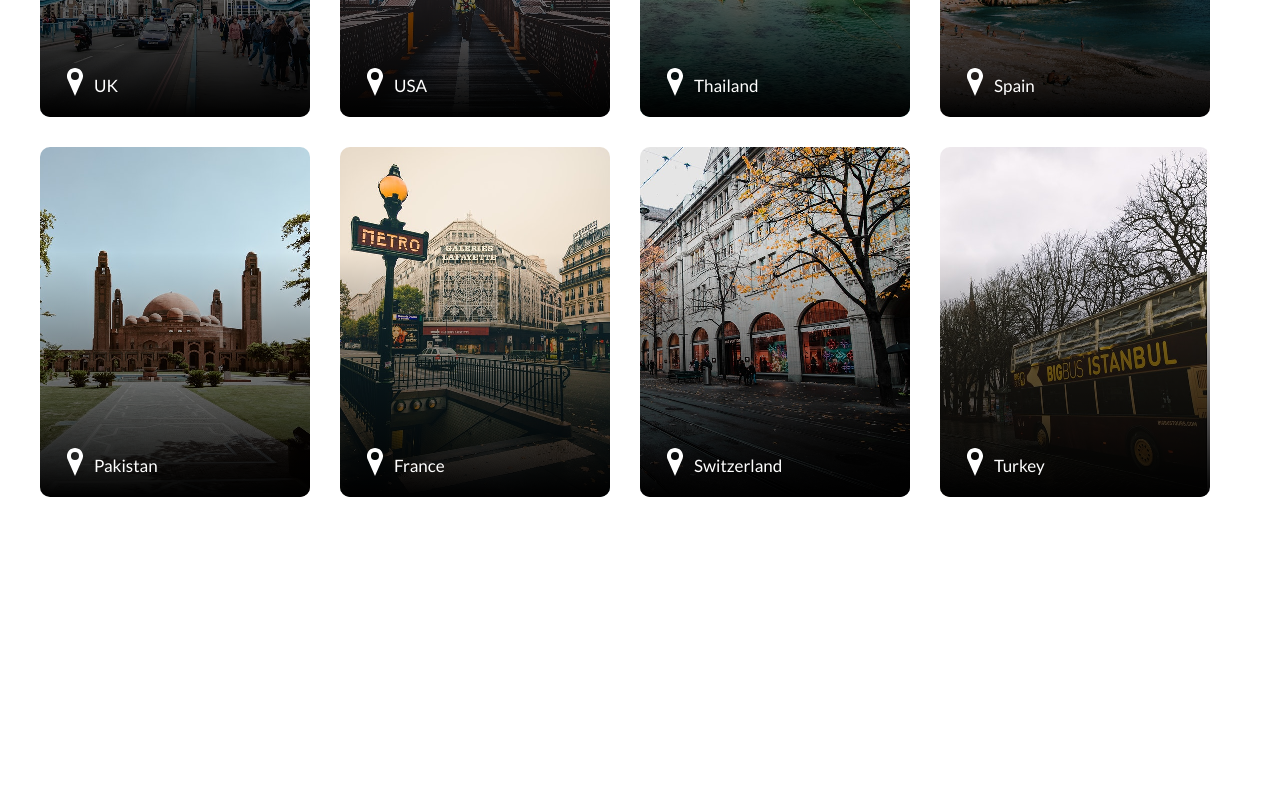
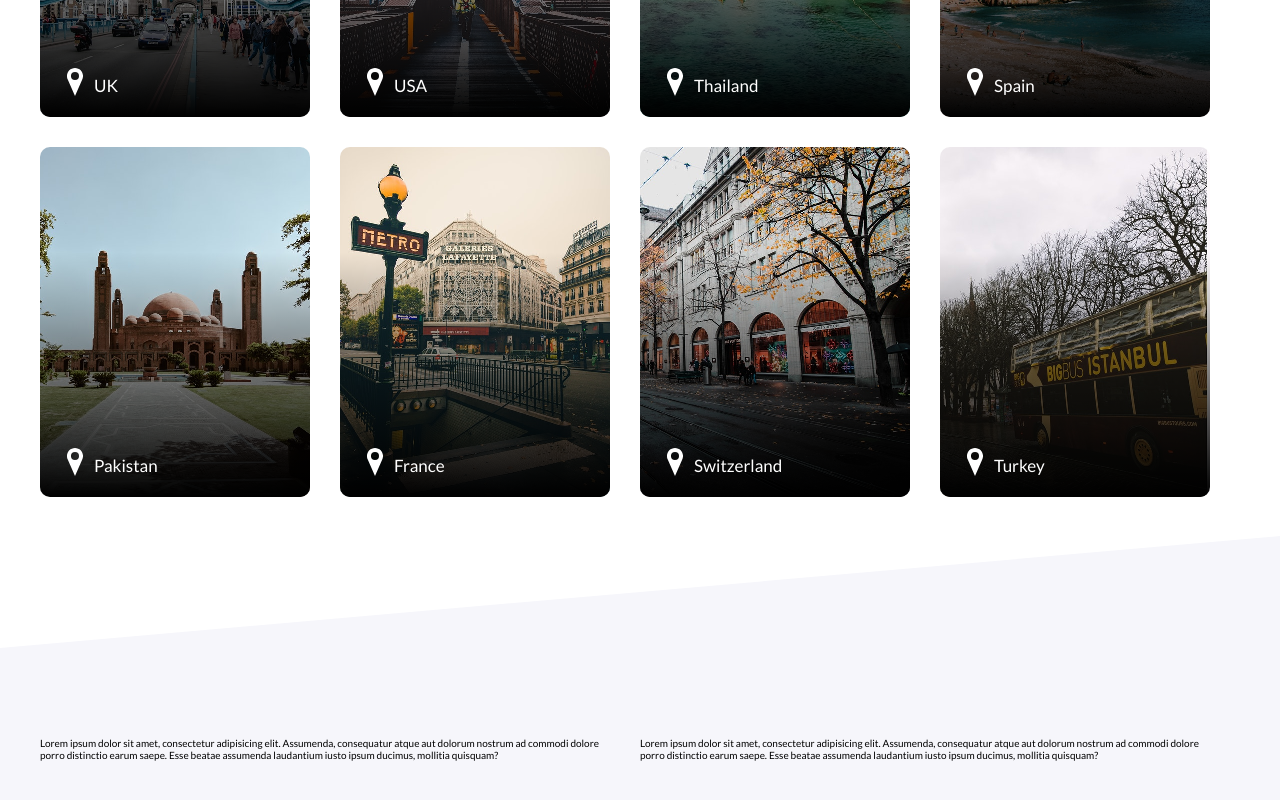
Before and after one commit to NamNguyenGit/NextLevelSolutionTrain, a React (Create React App) app in the folder Udemy_courses/travel-website/: page / in a window 1280 px wide. Shown: the part 1338-2138 px from the top of the page. Before the commit the page ends 1930 px from the top, so only its background shows below. Built offline with nearby package versions, Linux system fonts and the light colour scheme.

Commit message:
Service Skew Background

```diff
--- /dev/null
+++ b/Udemy_courses/travel-website/src/components/servies/Services.js
@@ -0,0 +1,25 @@
+const Services = () => {
+  return (
+    <div className="services">
+      <div className="services__contents">
+        <div className="container">
+          <div className="row mr-minus-15 ml-minus-15">
+            <div className="col-6 p-15">
+              Lorem ipsum dolor sit amet, consectetur adipisicing elit.
+              Assumenda, consequatur atque aut dolorum nostrum ad commodi dolore
+              porro distinctio earum saepe. Esse beatae assumenda laudantium
+              iusto ipsum ducimus, mollitia quisquam?
+            </div>
+            <div className="col-6 p-15">
+              Lorem ipsum dolor sit amet, consectetur adipisicing elit.
+              Assumenda, consequatur atque aut dolorum nostrum ad commodi dolore
+              porro distinctio earum saepe. Esse beatae assumenda laudantium
+              iusto ipsum ducimus, mollitia quisquam?
+            </div>
+          </div>
+        </div>
+      </div>
+    </div>
+  );
+};
+export default Services;
--- a/Udemy_courses/travel-website/src/main.scss
+++ b/Udemy_courses/travel-website/src/main.scss
@@ -9,3 +9,4 @@
 @use "scss/abstracts/buttons";
 @use "scss/components/destinationinfo";
 @use "scss/components/cities";
+@use "scss/components/services";
--- a/Udemy_courses/travel-website/src/pages/Home.js
+++ b/Udemy_courses/travel-website/src/pages/Home.js
@@ -7,6 +7,7 @@ import Register from "../auth/Register";
 import Login from "../auth/Login";
 import { Helmet } from "react-helmet-async";
 import Destinations from "../components/Destinations";
+import Services from "../components/servies/Services";
 const Home = () => {
   const { dispatch } = useContext(ModelContext);
   const [state] = useState({
@@ -45,6 +46,7 @@ const Home = () => {
         <Login currentModel={registerModel} />
       </Model>
       <Destinations />
+      <Services />
     </div>
   );
 };
--- /dev/null
+++ b/Udemy_courses/travel-website/src/scss/components/_services.scss
@@ -0,0 +1,10 @@
+@use "../abstracts" as *;
+.services {
+    margin: 5rem 0;
+    background: $silverlight-40;
+    padding: 13rem 0;
+    transform: skewY(-5deg);
+    &__contents {
+        transform: skewY(5deg);
+    }
+}
```
Also changed, not shown: Udemy_courses/travel-website/src/main.css, Udemy_courses/travel-website/src/scss/abstracts/_variables.scss (line endings or trailing spaces).
